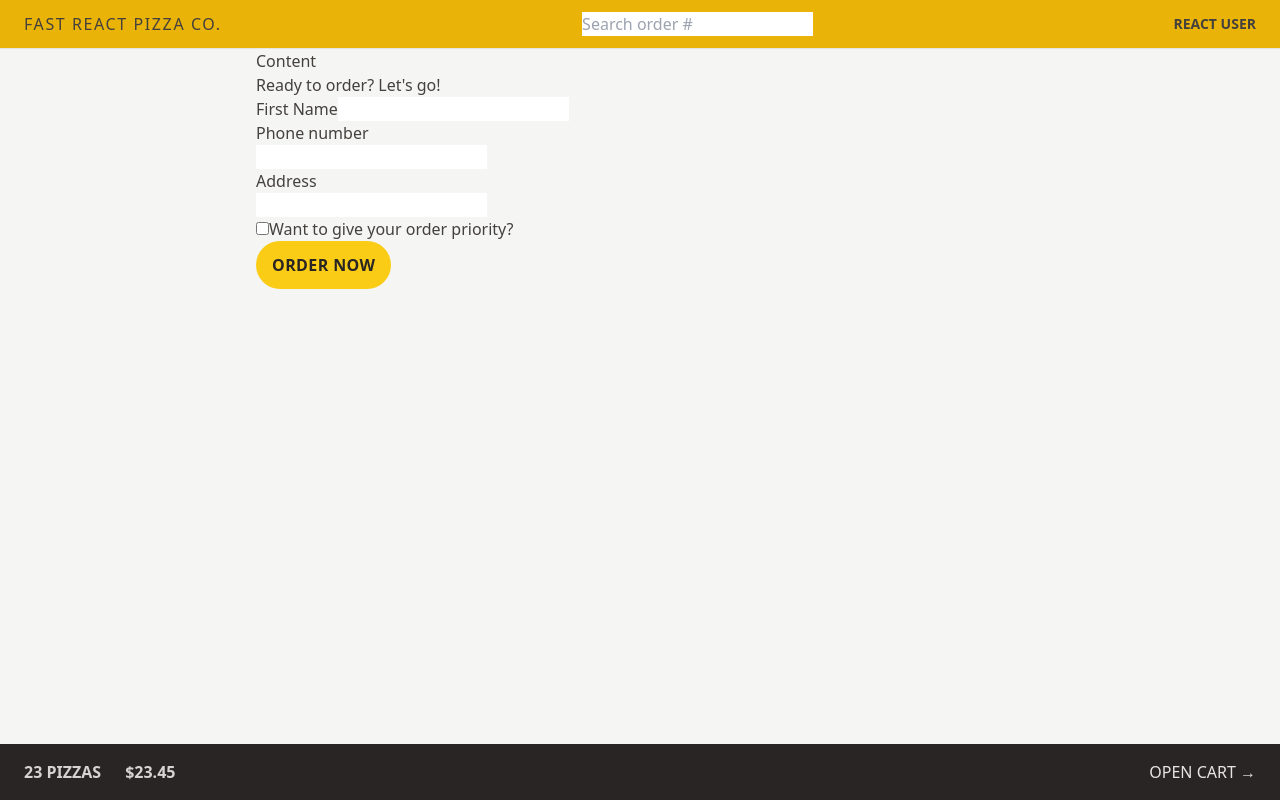
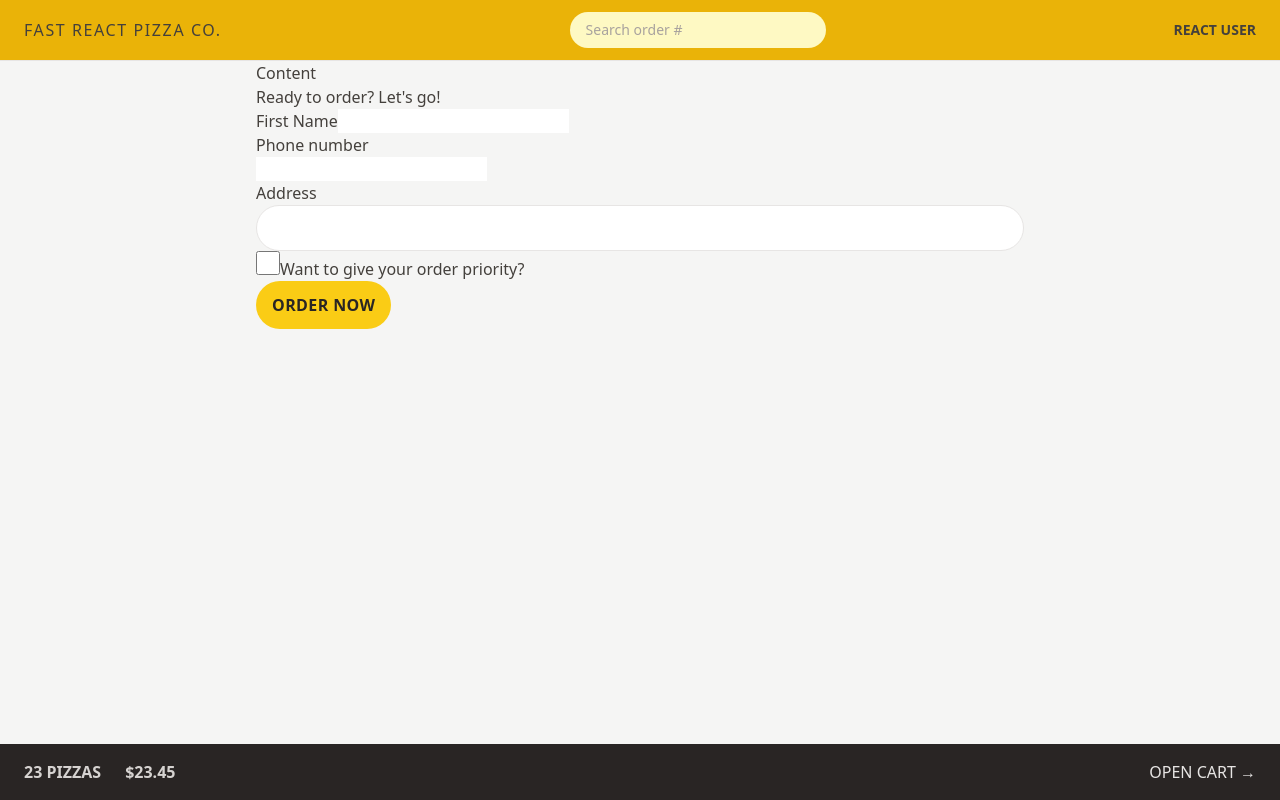
Before and after one commit to mhVxVNMwXkm9s4Ze9VASei/fast-react-pizza, a React (Vite) app: page /order/new in a window 1280 px wide. Built offline with nearby package versions, Linux system fonts and the light colour scheme.

Commit message:
Styled form elements using Tailwind
Pretty cool... Learned a few things about CSS, too!

```diff
--- a/src/features/order/CreateOrder.jsx
+++ b/src/features/order/CreateOrder.jsx
@@ -58,12 +58,18 @@
         <div>
           <label>Address</label>
           <div>
-            <input type="text" name="address" required />
+            <input
+              className="w-full rounded-full border border-stone-200 px-4 py-2 text-sm transition-all duration-300 placeholder:text-stone-400 focus:outline-none focus:ring focus:ring-yellow-400 md:px-6 md:py-3"
+              type="text"
+              name="address"
+              required
+            />
           </div>
         </div>
 
         <div>
           <input
+            className="h-6 w-6 accent-yellow-400 focus:outline-none focus:ring focus:ring-yellow-400 focus:ring-offset-2"
             type="checkbox"
             name="priority"
             id="priority"
--- a/src/features/order/SearchOrder.jsx
+++ b/src/features/order/SearchOrder.jsx
@@ -17,9 +17,10 @@
   return (
     <form onSubmit={handleSubmit}>
       <input
+        className="w-28 rounded-full bg-yellow-100 px-4 py-2 text-sm transition-all duration-300 placeholder:text-stone-400 focus:outline-none focus:ring focus:ring-yellow-500 focus:ring-opacity-50 sm:w-64 sm:focus:w-72 "
+        onChange={(event) => setQuery(event.target.value)}
         placeholder="Search order #"
         value={query}
-				onChange={(event) => setQuery(event.target.value)}
       />
     </form>
   );
```
Lines whose indentation alone changed are shown as unchanged.
